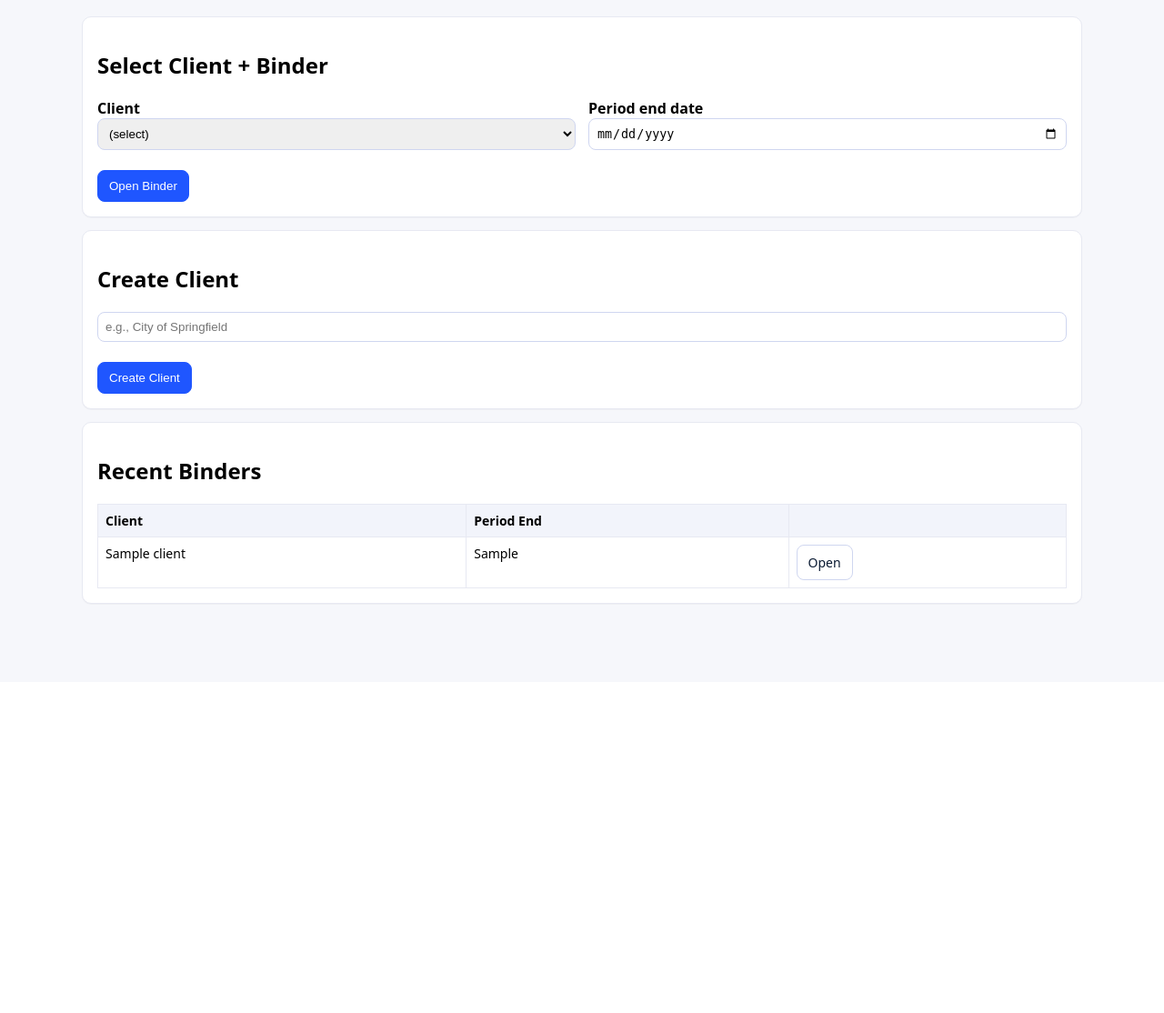
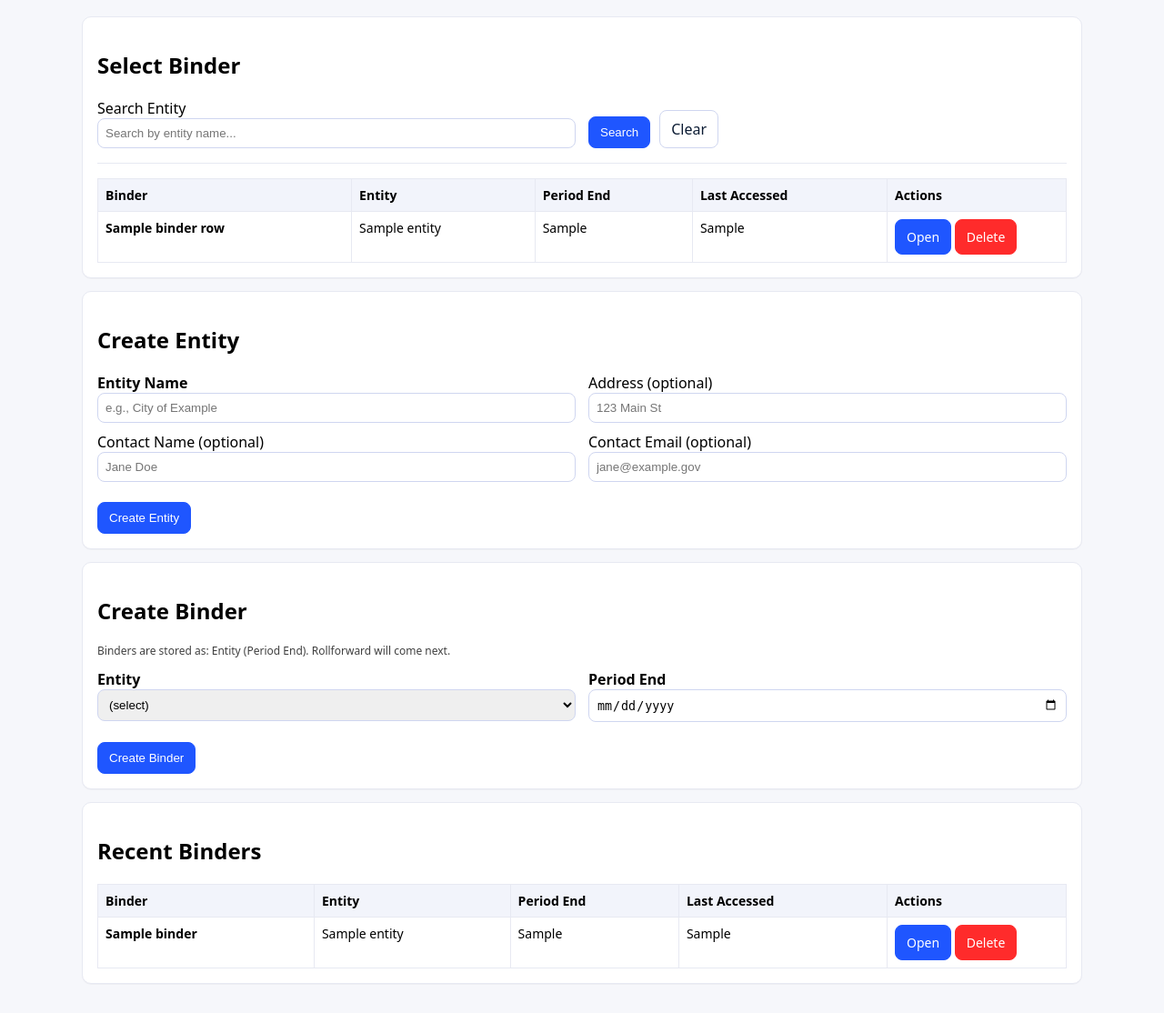
Before and after one commit to stervort/gov-financials, a FastAPI app: template api/app/templates/home.html in a window 1280 px wide. Shown: the part 50-1164 px from the top of the page at 91% size. Before the commit the page ends 715 px from the top, so only its background shows below. Run offline with FastAPI, Linux system fonts and the light colour scheme; the template is opened without the code that fills it: most values are stand-ins (such as "Sample title", 1, 10 or a date in 2020).

Commit message:
Update home.html

```diff
--- a/api/app/templates/home.html
+++ b/api/app/templates/home.html
@@ -2,36 +2,106 @@
 {% block content %}
 
 <div class="card">
-  <h2>Select Client + Binder</h2>
+  <h2>Select Binder</h2>
 
-  <form action="/binder/open" method="post">
+  <form method="get" action="/">
     <div class="row">
       <div class="col">
-        <label><b>Client</b></label><br>
-        <select name="client_id" required style="width:100%;">
+        <label>Search Entity</label>
+        <input type="text" name="q" value="{{ q or '' }}" placeholder="Search by entity name..." />
+      </div>
+      <div class="col" style="display:flex; align-items:flex-end; gap:10px;">
+        <button class="btn btn-primary" type="submit">Search</button>
+        <a class="btn" href="/">Clear</a>
+      </div>
+    </div>
+  </form>
+
+  <hr style="margin:16px 0;">
+
+  <table>
+    <thead>
+      <tr>
+        <th>Binder</th>
+        <th>Entity</th>
+        <th>Period End</th>
+        <th>Last Accessed</th>
+        <th style="width:180px;">Actions</th>
+      </tr>
+    </thead>
+    <tbody>
+      {% for b in binder_rows %}
+      <tr>
+        <td><b>{{ b.label }}</b></td>
+        <td>{{ b.entity }}</td>
+        <td>{{ b.period_end }}</td>
+        <td>{{ b.last_accessed }}</td>
+        <td>
+          <a class="btn btn-primary" href="/binder/open/{{ b.id }}">Open</a>
+          <a class="btn btn-danger" href="/binder/{{ b.id }}/delete">Delete</a>
+        </td>
+      </tr>
+      {% endfor %}
+      {% if binder_rows|length == 0 %}
+      <tr><td colspan="5" class="muted">No binders found.</td></tr>
+      {% endif %}
+    </tbody>
+  </table>
+</div>
+
+<div class="card">
+  <h2>Create Entity</h2>
+  <form action="/entity/create" method="post">
+    <div class="row">
+      <div class="col">
+        <label><b>Entity Name</b></label>
+        <input type="text" name="entity_name" placeholder="e.g., City of Example" required />
+      </div>
+      <div class="col">
+        <label>Address (optional)</label>
+        <input type="text" name="address" placeholder="123 Main St" />
+      </div>
+    </div>
+
+    <div class="row" style="margin-top:10px;">
+      <div class="col">
+        <label>Contact Name (optional)</label>
+        <input type="text" name="contact_name" placeholder="Jane Doe" />
+      </div>
+      <div class="col">
+        <label>Contact Email (optional)</label>
+        <input type="text" name="contact_email" placeholder="jane@example.gov" />
+      </div>
+    </div>
+
+    <br/>
+    <button class="btn btn-primary" type="submit">Create Entity</button>
+  </form>
+</div>
+
+<div class="card">
+  <h2>Create Binder</h2>
+  <p class="muted">Binders are stored as: Entity (Period End). Rollforward will come next.</p>
+
+  <form action="/binder/create" method="post">
+    <div class="row">
+      <div class="col">
+        <label><b>Entity</b></label>
+        <select name="entity_id" required>
           <option value="" selected>(select)</option>
-          {% for c in clients %}
-            <option value="{{ c.id }}">{{ c.client_name }}</option>
+          {% for e in entities %}
+            <option value="{{ e.id }}">{{ e.name }}</option>
           {% endfor %}
         </select>
       </div>
       <div class="col">
-        <label><b>Period end date</b></label><br>
-        <input type="date" name="period_end" required style="width:100%;">
+        <label><b>Period End</b></label>
+        <input type="date" name="period_end" required />
       </div>
     </div>
 
-    <br>
-    <button class="btn btn-primary" type="submit">Open Binder</button>
-  </form>
-</div>
-
-<div class="card">
-  <h2>Create Client</h2>
-  <form action="/client/create" method="post">
-    <input type="text" name="client_name" placeholder="e.g., City of Springfield" style="width:100%;" required>
-    <br><br>
-    <button class="btn btn-primary" type="submit">Create Client</button>
+    <br/>
+    <button class="btn btn-primary" type="submit">Create Binder</button>
   </form>
 </div>
 
@@ -40,19 +110,29 @@
   <table>
     <thead>
       <tr>
-        <th>Client</th>
+        <th>Binder</th>
+        <th>Entity</th>
         <th>Period End</th>
-        <th></th>
+        <th>Last Accessed</th>
+        <th style="width:180px;">Actions</th>
       </tr>
     </thead>
     <tbody>
       {% for b in recent_binders %}
       <tr>
-        <td>{{ b.client.client_name }}</td>
+        <td><b>{{ b.label }}</b></td>
+        <td>{{ b.entity }}</td>
         <td>{{ b.period_end }}</td>
-        <td><a class="btn" href="/b/{{ b.id }}">Open</a></td>
+        <td>{{ b.last_accessed }}</td>
+        <td>
+          <a class="btn btn-primary" href="/binder/open/{{ b.id }}">Open</a>
+          <a class="btn btn-danger" href="/binder/{{ b.id }}/delete">Delete</a>
+        </td>
       </tr>
       {% endfor %}
+      {% if recent_binders|length == 0 %}
+      <tr><td colspan="5" class="muted">No recent binders yet.</td></tr>
+      {% endif %}
     </tbody>
   </table>
 </div>
```
